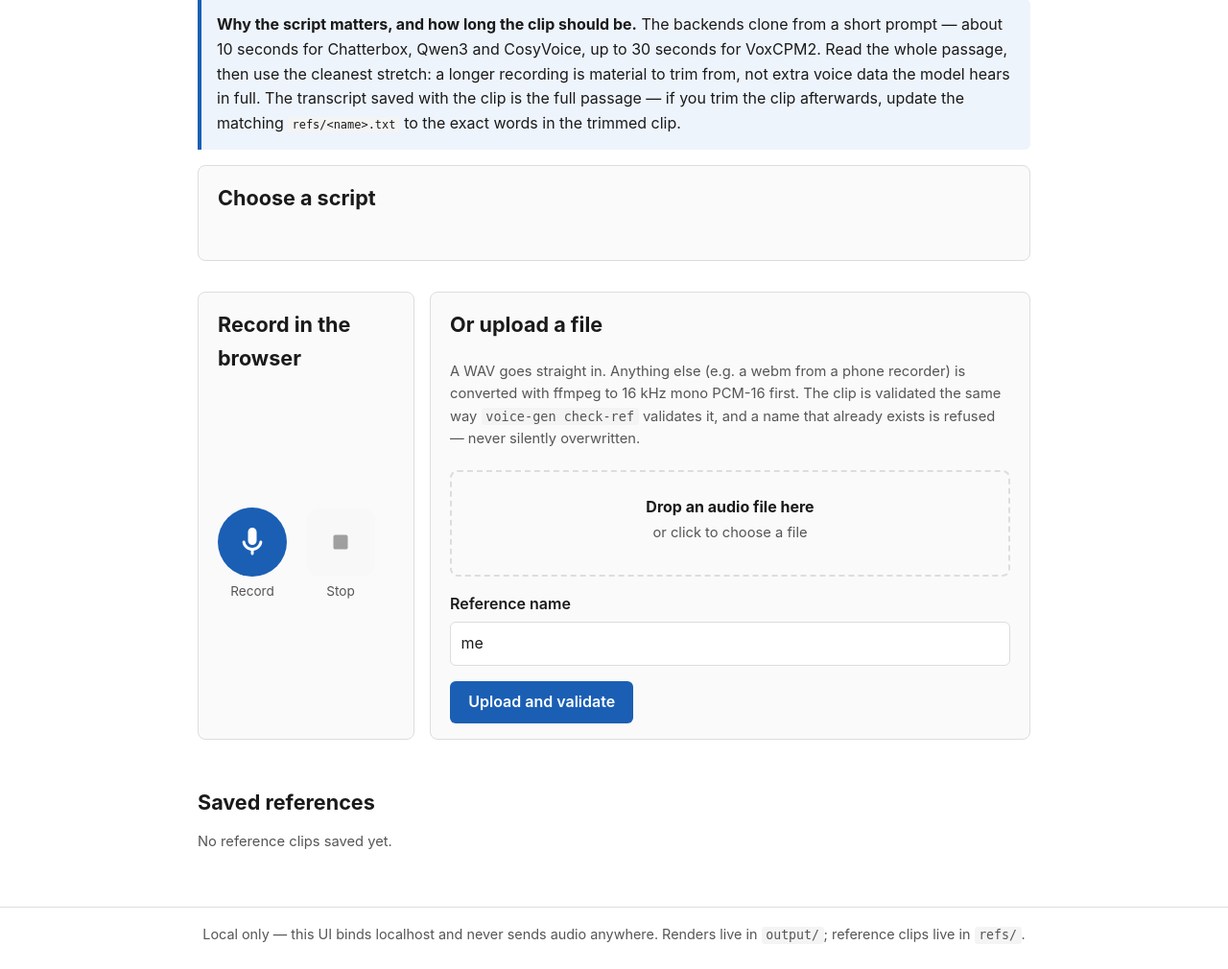
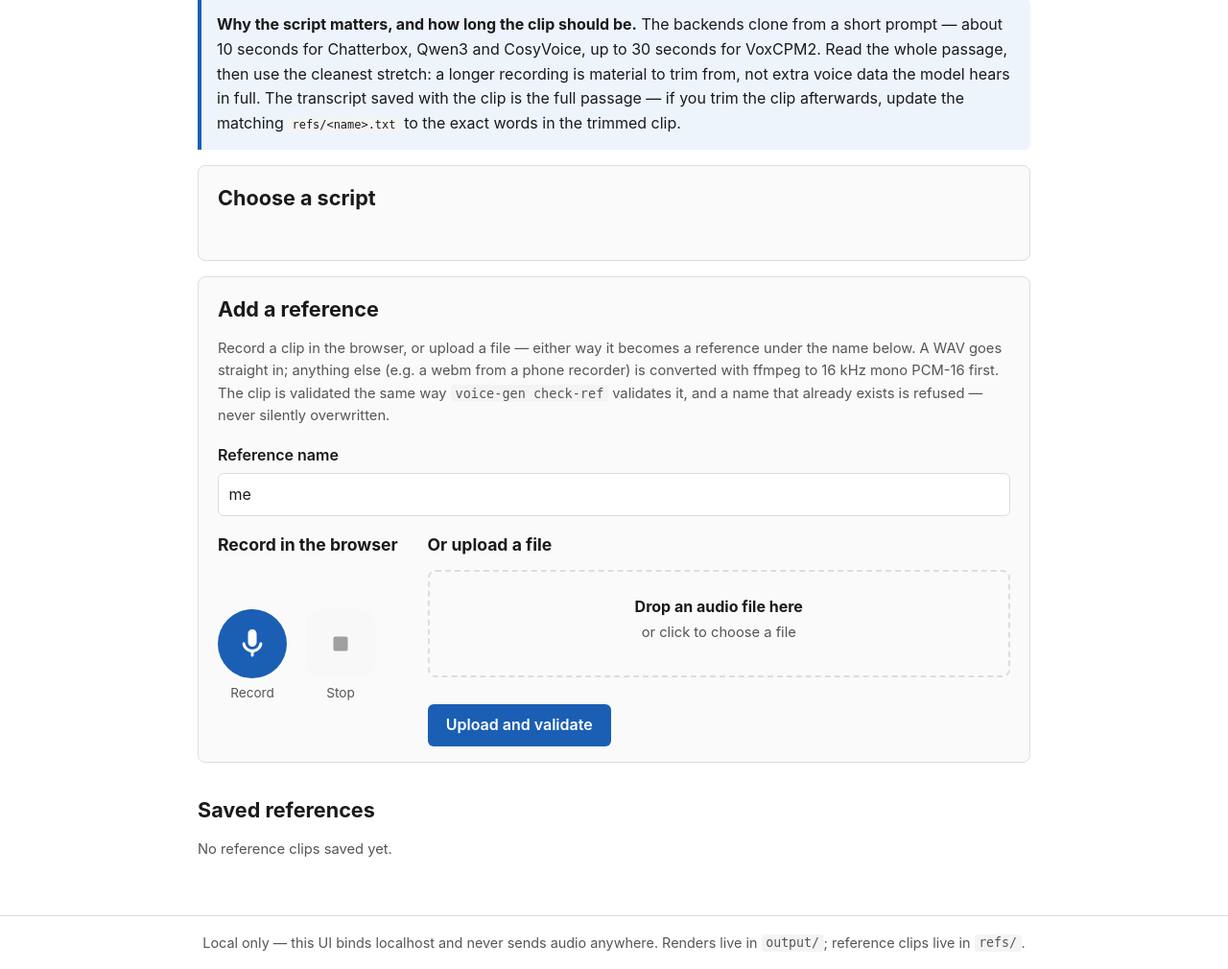
Before and after one commit to enonymous1/voice-generator, a Flask app: page /setup in a window 1280 px wide. Shown: the part 233-1243 px from the top of the page at 96% size. Before the commit the page ends 1215 px from the top, so only its background shows below. Run offline with Flask 3, Linux system fonts and the light colour scheme; some libraries are stand-ins or nearby versions.

Commit message:
feat: one Add-a-reference card with a shared name (v0.5.17)
Record and upload were two cards with two separate name fields.
They are one card now, under a single shared Reference name: the
upload form takes it via the HTML form attribute (the input lives
outside the form) and the record flow reads the same input. Record
and upload still sit side by side inside the card, 1 part to 3,
with the record controls centred in their column. Frozen site/
regenerated.

```diff
--- a/src/voice_generator/__init__.py
+++ b/src/voice_generator/__init__.py
@@ -1,3 +1,3 @@
 """voice-generator — local FOSS voice cloning (Stage 1 of the Digital Twin pipeline)."""
 
-__version__ = "0.5.16"
+__version__ = "0.5.17"
--- a/src/voice_generator/web/static/style.css
+++ b/src/voice_generator/web/static/style.css
@@ -111,20 +111,25 @@ pre code { background: none; padding: 0; }
 
 /* Setup page: record (1 part) beside upload (3 parts); stack on
    narrow screens. */
-.setup-grid {
+/* Add-a-reference card: record (1 part) and upload (3 parts) sit side
+   by side inside one card, under one shared Reference name field. The
+   name input lives outside the upload form and joins it via the form
+   attribute; the record flow reads the same input. */
+.addref-grid {
   display: grid;
   grid-template-columns: 1fr 3fr;
   gap: 1rem;
   align-items: stretch;
+  margin-top: 1rem;
 }
 
-.setup-grid .card {
+/* The record column is the short one — its controls sit centred in the
+   column's full height instead of floating at the top. */
+.addref-rec {
   display: flex;
   flex-direction: column;
 }
 
-/* The record card is the short one — its controls sit centred in the
-   card's full height instead of floating at the top. */
 #rec-ui {
   flex: 1;
   display: flex;
@@ -137,7 +142,7 @@ pre code { background: none; padding: 0; }
 #rec-ui[hidden] { display: none; }
 
 @media (max-width: 700px) {
-  .setup-grid { grid-template-columns: 1fr; }
+  .addref-grid { grid-template-columns: 1fr; }
 }
 
 /* Saved references: the name is a toggle that opens a detail row
--- a/src/voice_generator/web/templates/setup.html
+++ b/src/voice_generator/web/templates/setup.html
@@ -47,9 +47,19 @@ automatically.</p>
   </div>
 </section>
 
-<div class="setup-grid">
-<section class="card" aria-label="Record in the browser">
-  <h2>Record in the browser</h2>
+<section class="card" aria-label="Add a reference">
+  <h2>Add a reference</h2>
+  <p class="muted">Record a clip in the browser, or upload a file — either way it
+  becomes a reference under the name below. A WAV goes straight in;
+  anything else (e.g. a webm from a phone recorder) is converted with
+  ffmpeg to 16 kHz mono PCM-16 first. The clip is validated the same
+  way <code>voice-gen check-ref</code> validates it, and a name that
+  already exists is refused — never silently overwritten.</p>
+  <label for="ref-name">Reference name</label>
+  <input type="text" id="ref-name" name="name" form="upload-form" value="me">
+  <div class="addref-grid">
+  <div class="addref-rec">
+  <h3>Record in the browser</h3>
   <div id="rec-unsupported" class="callout warn" hidden>
     This browser cannot record audio here — use the file upload below
     instead.
@@ -72,22 +82,15 @@ automatically.</p>
     </div>
     <audio id="rec-playback" controls hidden></audio>
     <div id="rec-save" hidden>
-      <label for="rec-name">Save as reference</label>
-      <input type="text" id="rec-name" value="me">
       <button type="button" id="rec-save-btn">Save this recording</button>
       <span id="rec-status" class="muted"></span>
     </div>
   </div>
-</section>
+  </div>
 
-<section class="card" aria-label="Upload a file">
-  <h2>Or upload a file</h2>
-  <p class="muted">A WAV goes straight in. Anything else (e.g. a webm
-  from a phone recorder) is converted with ffmpeg to 16 kHz mono PCM-16
-  first. The clip is validated the same way <code>voice-gen check-ref</code>
-  validates it, and a name that already exists is refused — never silently
-  overwritten.</p>
-  <form method="post" action="{{ url_for('setup_upload') }}" enctype="multipart/form-data">
+  <div>
+  <h3>Or upload a file</h3>
+  <form id="upload-form" method="post" action="{{ url_for('setup_upload') }}" enctype="multipart/form-data">
     <input type="hidden" name="script" id="script-id" value="range">
     <div class="dropzone" id="dropzone" role="button" tabindex="0" aria-label="Drop an audio file here, or press Enter to choose one">
       <strong>Drop an audio file here</strong><br>
@@ -95,12 +98,11 @@ automatically.</p>
       <span id="dropzone-file" class="dropzone-file"></span>
     </div>
     <input type="file" id="clip" name="clip" accept="audio/*,.wav,.webm,.m4a,.mp3,.ogg" hidden>
-    <label for="name">Reference name</label>
-    <input type="text" id="name" name="name" value="me">
     <input type="submit" value="Upload and validate">
   </form>
+  </div>
+  </div>
 </section>
-</div>
 
 <h2>Saved references</h2>
 {% if refs %}
@@ -314,7 +316,7 @@ automatically.</p>
     if (!blob) return;
     var fd = new FormData();
     fd.append("clip", blob, "recording.webm");
-    fd.append("name", document.getElementById("rec-name").value);
+    fd.append("name", document.getElementById("ref-name").value);
     fd.append("script", scriptId.value);
     statusEl.textContent = "Saving…";
     fetch("{{ url_for('record_api') }}", { method: "POST", body: fd })
```
Also changed, not shown: site/setup.html (+20 -18 lines), site/style.css (+10 -5 lines), tests/test_web.py (+20 -10 lines), CHANGELOG.md, README.md.
